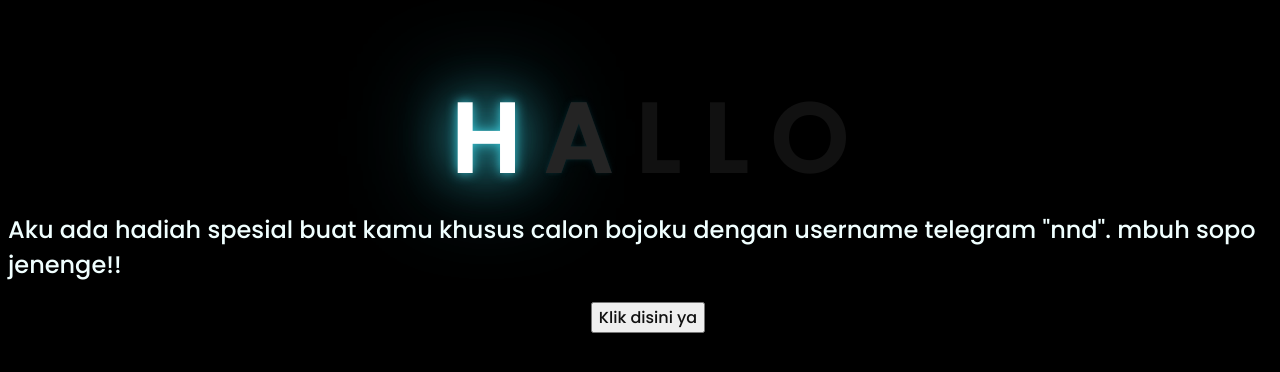
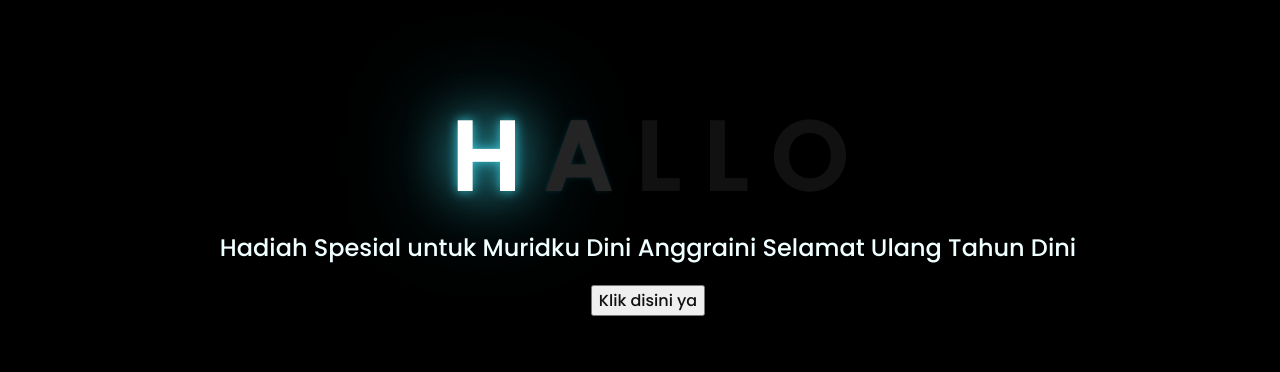
Before and after one commit to setiawaneko/meong, a plain HTML site: page index.html in a window 1280 px wide. Shown: the part 208-580 px from the top of the page. Drawn offline with Linux system fonts and the light colour scheme.

Commit message:
index.html

```diff
--- a/index.html
+++ b/index.html
@@ -18,7 +18,8 @@
         <span>O</span>
     </div>
     <div class="description">
-        <span>Aku ada hadiah spesial buat kamu khusus calon bojoku dengan username telegram "nnd". mbuh sopo jenenge!!</span>
+        <span>Hadiah Spesial untuk Muridku Dini Anggraini</span>
+        <span>Selamat Ulang Tahun Dini</span>
     </div>
     <div class="button">
         <button>
```
